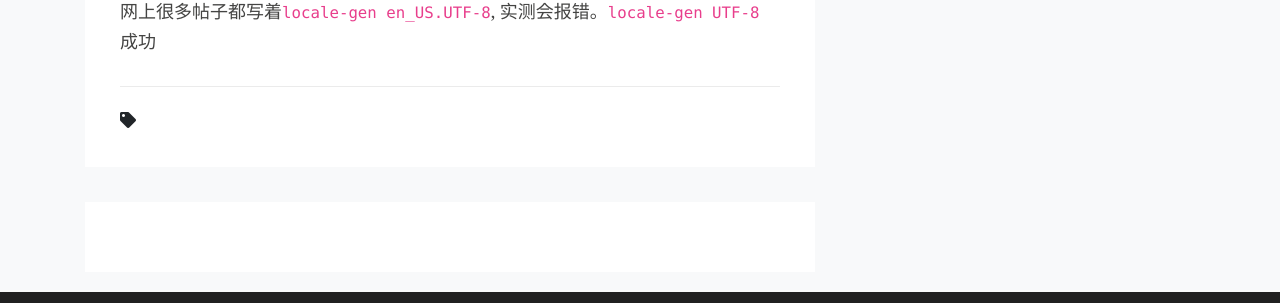
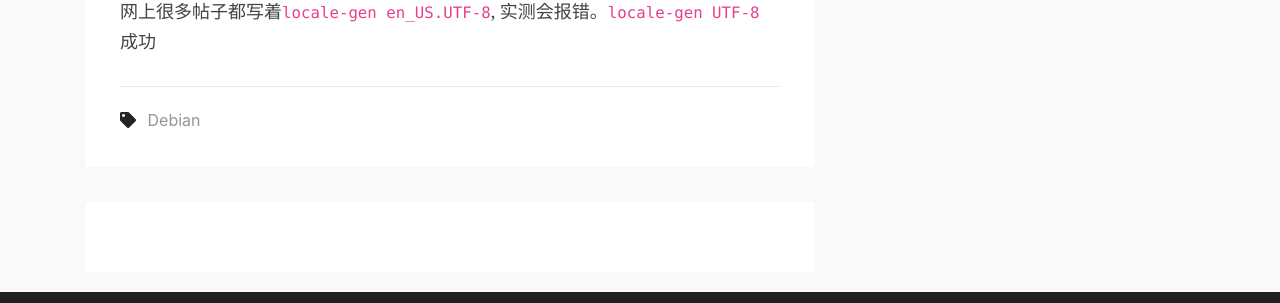
Before and after one commit to xubiaosunny/xubiaosunny.github.io, a Jekyll site: the page built from _posts/Ops/2019-01-21-debian9_setting_timezone_and_locale.md, in a window 1280 px wide. Shown: the part 1473-1776 px from the top of the page. Built offline with Jekyll 4.4.1, drawn with Linux system fonts in a browser that asks for light colours; comment, search, counter and statistics services are not loaded.

Commit message:
设置分组标签

```diff
--- a/_posts/Ops/2019-01-21-debian9_setting_timezone_and_locale.md
+++ b/_posts/Ops/2019-01-21-debian9_setting_timezone_and_locale.md
@@ -2,8 +2,8 @@
 layout: post
 title: "Debian9设置区时和语言"
 date: 2019-01-21 23:10:10
-categories:
-tags:
+categories: 技术
+tags: Debian
 ---
 
 家里的跑着的`openmediavault`总会过几天就网路就断了，重插网线也不会连接，只能重启。于是就去查看系统日志，但也没发现什么原因。查看日志的时候却发现原来系统的时间不对，于是上网查了正确设置了时间，一并将`locale`的waring解决了。
```
